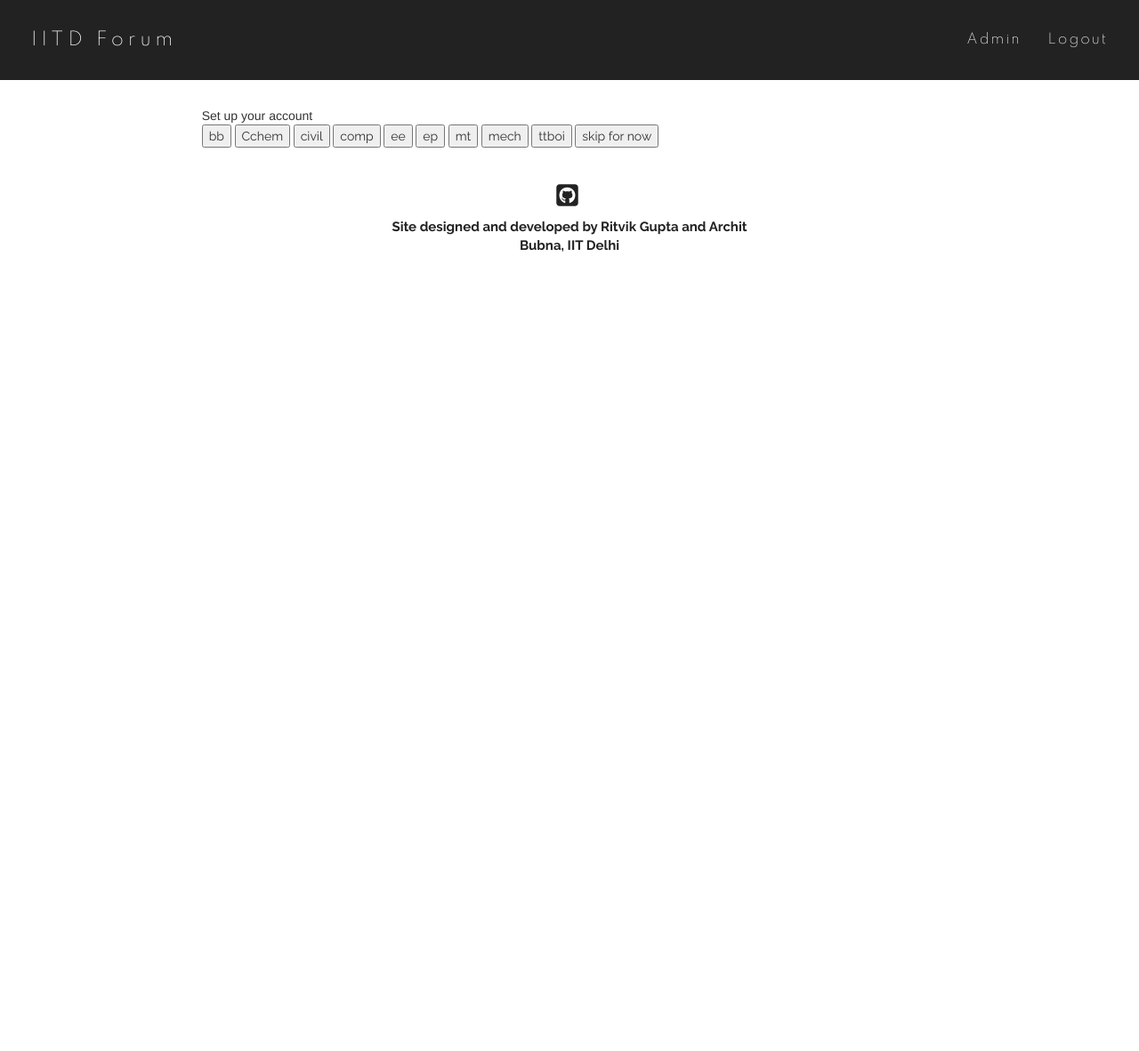
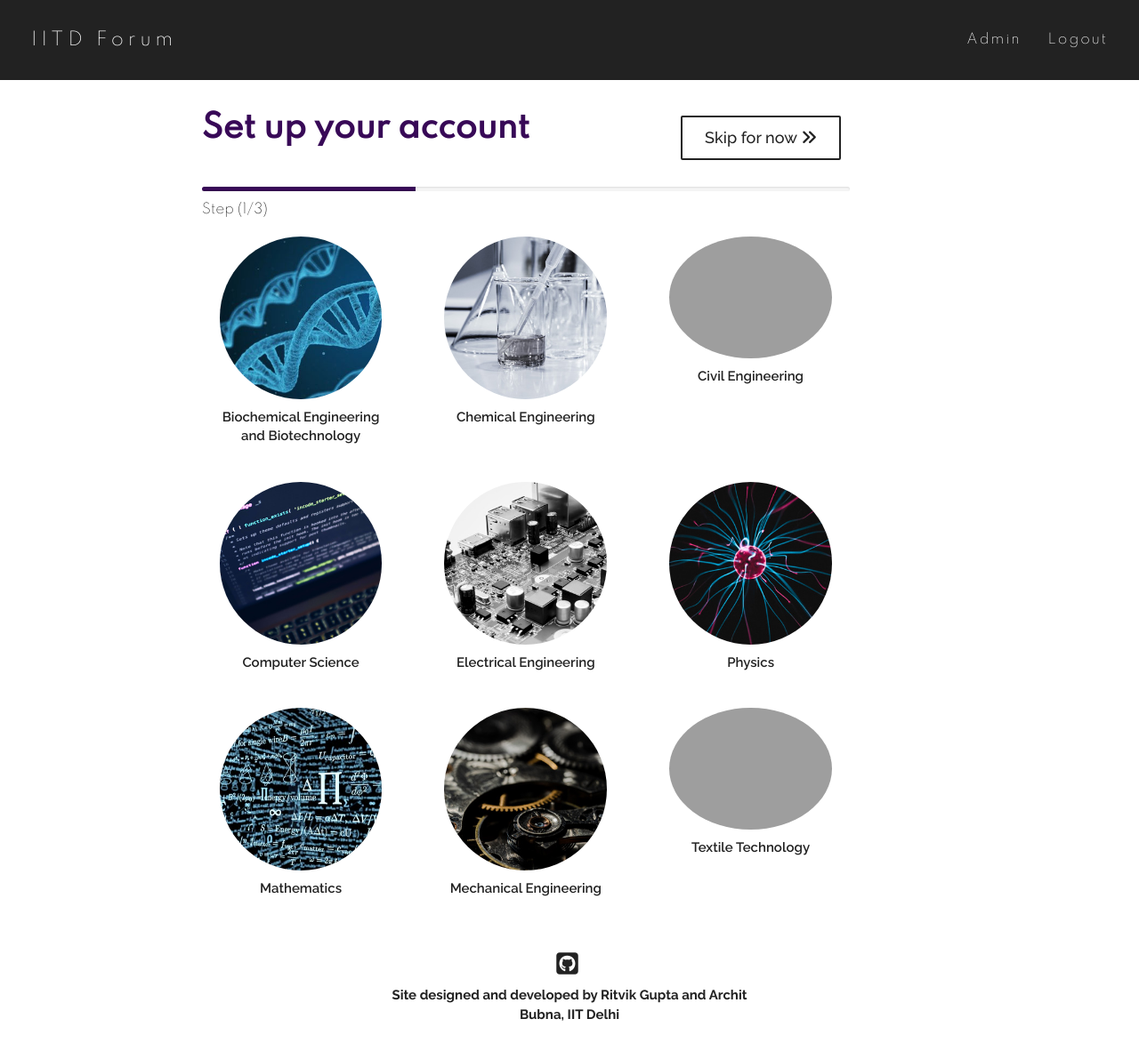
Before and after one commit to architb12/IITDForum, a Django app: page /users/account/setup/ in a window 1280 px wide. Shown: the whole page at 89% size. Before the commit the page ends 283 px from the top, so only its background shows below. Run offline with Django 3.2, Linux system fonts and the light colour scheme; a user stored in the database is signed in; data comes from the database, SQL or seed files in the repository; both versions use the stored data as it was after the commit; some libraries are stand-ins or nearby versions; grey boxes are pictures that could not be loaded.

Commit message:
Added CSS styling for setup page 1 and edited images

```diff
--- a/post/static/post/style.css
+++ b/post/static/post/style.css
@@ -636,6 +636,84 @@ form{
 	-o-transition:all 0.4s ease;
 }
 
+.setup-heading{
+	font-family: 'Spartan',sans-serif;
+	font-size: 35px;
+	color: #380957;
+	font-weight: 600;
+	float: left;
+}
+
+.skip-btn{
+	float:right;
+	border-radius: 2px;
+	border: 2px solid #222;
+	font-family: 'Raleway',sans-serif;
+	font-size: 18px;
+	color: #222;
+	background: transparent;
+	cursor: pointer;
+	padding: 10px 25px;
+	margin:10px;
+	font-weight: 500;
+	outline: none;
+	position: relative;
+	overflow: hidden;
+	transition: all 0.3s;
+	-webkit-transition: all 0.3s;
+	-moz-transition: all 0.3s;
+	-o-transition: all 0.3s;
+}
+
+.skip-btn:hover{
+	color:#fff;
+    background-color: #380957;
+}
+
+.skip-btn:active{
+    top:1px;
+}
+
+.progress-div{
+	margin-top:20px;
+	height: 5px;
+	margin-bottom: 0;
+}
+
+.progress-sub-div{
+	background-color: #380957;
+}
+
+.progress-label{
+	font-family: 'Spartan',sans-serif;
+	font-weight: 200;
+	color:#222;
+	font-size: 15px;
+	margin:0;
+	margin-top: 10px;
+}
+
+.setup-btn {
+  background: none!important;
+  border: none;
+  padding: 0!important;
+  font-family: 'Raleway', sans-serif;
+  font-size: 15px;
+  font-weight: 600;
+  color: #222;
+  cursor: pointer;
+  color: #222;
+  margin:20px;
+}
+
+.setup-btn:hover{
+	color:#380957;
+}
+
+.setup-img{
+	margin-bottom:10px;
+}
+
 .github:hover{
 	color:#f8a001;
 }
@@ -645,7 +723,7 @@ form{
 	padding-bottom: 30px;
 }
 
-.footer_font{
+.footer-font{
 	font-family: 'Raleway',sans-serif;
 	font-size: 15px;
 	font-weight: 700;
--- a/post/templates/post/base.html
+++ b/post/templates/post/base.html
@@ -115,7 +115,7 @@
                 <ul class="list-inline">
                     <li><a href="https://github.com/architb12/collab" target="_blank" data-toggle="tooltip" data-placement="bottom" title="Look up the GitHub Repository"><i class="fab fa-github-square fa-2x github"></i></a></li>
                 </ul>
-                <font class="footer_font">
+                <font class="footer-font">
                     Site designed and developed by Ritvik Gupta and Archit Bubna, IIT Delhi
                 </font>
                 </center>
--- a/users/templates/users/setup.html
+++ b/users/templates/users/setup.html
@@ -1,18 +1,85 @@
 {% extends 'post/base.html' %}
 {% block content %}
-Set up your account
+{% load static %}
 <form action="{% url 'users:setup2' %}" method="POST">
     {% csrf_token %}
-    <button type="submit" name="dept" value="Biochemical Engineering and Biotechnology"> bb </button>
-    <button type="submit" name="dept" value="Chemical Engineering"> Cchem </button>
-    <button type="submit" name="dept" value="Civil Engineering"> civil</button>
-    <button type="submit" name="dept" value="Computer Science">comp </button>
-    <button type="submit" name="dept" value="Electrical Engineering">ee </button>
-    <button type="submit" name="dept" value="Physics"> ep</button>
-    <button type="submit" name="dept" value="Mathematics"> mt</button>
-    <button type="submit" name="dept" value="Mechanical Engineering"> mech</button>
-    <button type="submit" name="dept" value="Textile Technology"> ttboi</button>
-    <button type="submit" name="dept" value="Skip">skip for now </button>
+    <div class="row">
+        <div class="col-md-12">
+            <div class="setup-heading">
+                Set up your account
+            </div>
+            <button type="submit" name="dept" class="skip-btn" value="Skip">Skip for now <i class="fas fa-angle-double-right"></i></button>
+        </div>
+    </div>
+    <div class="progress progress-div">
+      <div class="progress-bar progress-sub-div" role="progressbar" aria-valuenow="33"
+      aria-valuemin="0" aria-valuemax="100" style="width:33%">
+        <span class="sr-only">33% Complete</span>
+      </div>
+    </div>
+    <label class="progress-label">Step (1/3)</label>
+    <br>
+    <div class="row">
+        <div class="col-md-4">
+            <button type="submit" name="dept" class="setup-btn" value="Biochemical Engineering and Biotechnology">
+                <img src="{% static 'users/bb.jpg' %}" class="img-responsive img-circle setup-img">
+                Biochemical Engineering and Biotechnology
+            </button>
+        </div>
+        <div class="col-md-4">
+            <button type="submit" name="dept" class="setup-btn" value="Chemical Engineering">
+                <img src="{% static 'users/ch.jpg' %}" class="img-responsive img-circle setup-img">
+                Chemical Engineering
+            </button>
+        </div>
+        <div class="col-md-4">
+            <button type="submit" name="dept" class="setup-btn" value="Civil Engineering">
+                <img src="{% static 'users/ce.jpg' %}" class="img-responsive img-circle setup-img">
+                Civil Engineering
+            </button>
+        </div>
+    </div>
+    <div class="row">
+        <div class="col-md-4">
+            <button type="submit" name="dept" class="setup-btn" value="Computer Science">
+                <img src="{% static 'users/cs.jpg' %}" class="img-responsive img-circle setup-img">
+                Computer Science
+            </button>
+        </div>
+        <div class="col-md-4">
+            <button type="submit" name="dept" class="setup-btn" value="Electrical Engineering">
+                <img src="{% static 'users/ee.jpg' %}" class="img-responsive img-circle setup-img">
+                Electrical Engineering
+            </button>
+        </div>
+        <div class="col-md-4">
+            <button type="submit" name="dept" class="setup-btn" value="Physics">
+                <img src="{% static 'users/ph.jpg' %}" class="img-responsive img-circle setup-img">
+                Physics
+            </button>
+        </div>
+    </div>
+    <div class="row">
+        <div class="col-md-4">
+            <button type="submit" name="dept" class="setup-btn" value="Mathematics">
+                <img src="{% static 'users/mt.jpg' %}" class="img-responsive img-circle setup-img">
+                Mathematics
+            </button>
+        </div>
+        <div class="col-md-4">
+            <button type="submit" name="dept" class="setup-btn" value="Mechanical Engineering">
+                <img src="{% static 'users/me.jpg' %}" class="img-responsive img-circle setup-img">
+                Mechanical Engineering
+            </button>
+        </div>
+        <div class="col-md-4">
+            <button type="submit" name="dept" class="setup-btn" value="Textile Technology">
+                <img src="{% static 'users/tt.jpg' %}" class="img-responsive img-circle setup-img">
+                Textile Technology
+            </button>
+        </div>
+    </div>
 </form>
 
+
 {% endblock %}
```
Also changed, not shown: db.sqlite3, users/static/users/bb.jpg, users/static/users/ch.jpg, users/static/users/cs.jpg, users/static/users/ee.jpg, users/static/users/ep.jpg (deleted), users/static/users/me.jpg, users/static/users/mt.jpg, users/static/users/ph.jpg (added), 4 other files.
